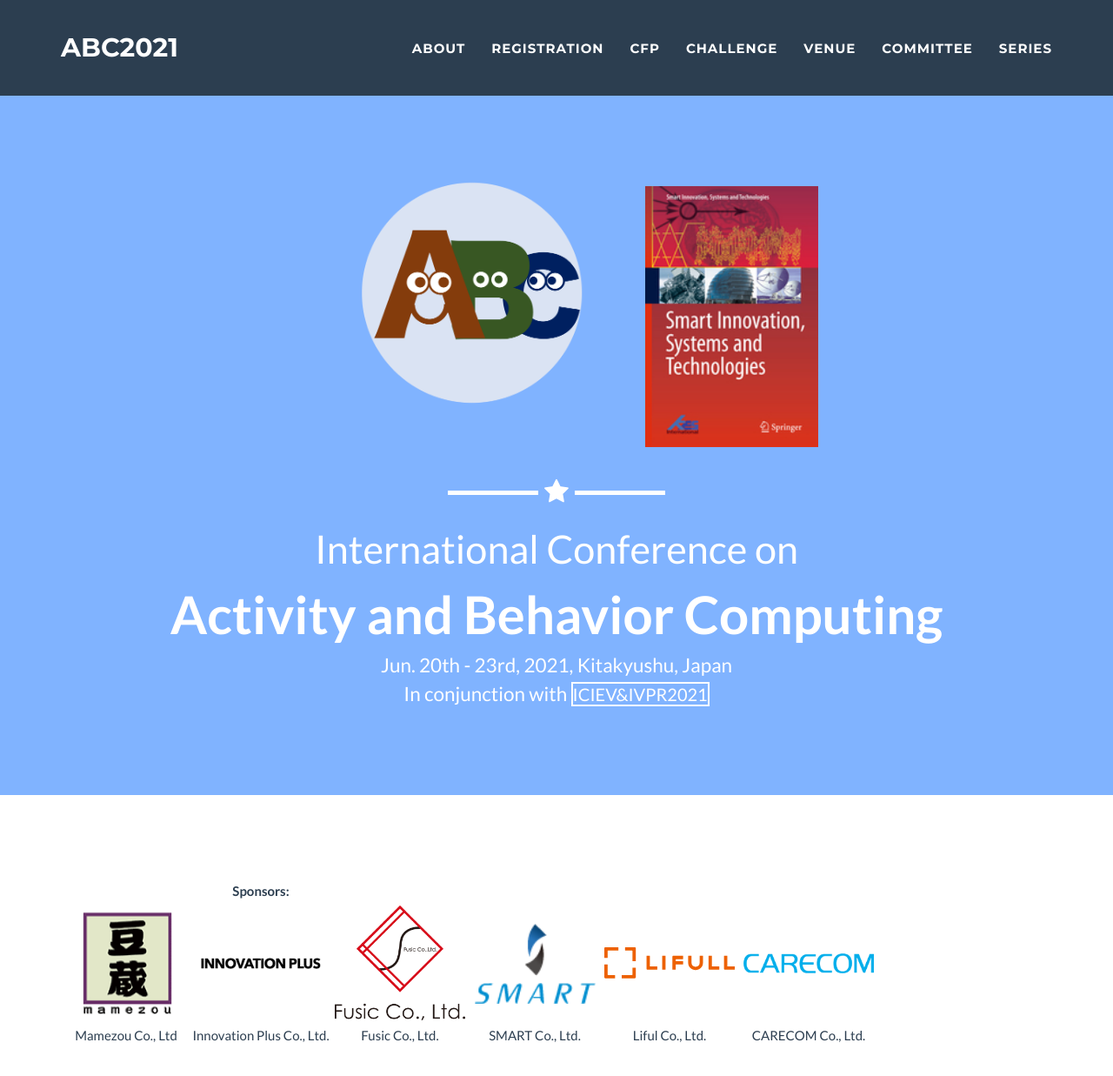
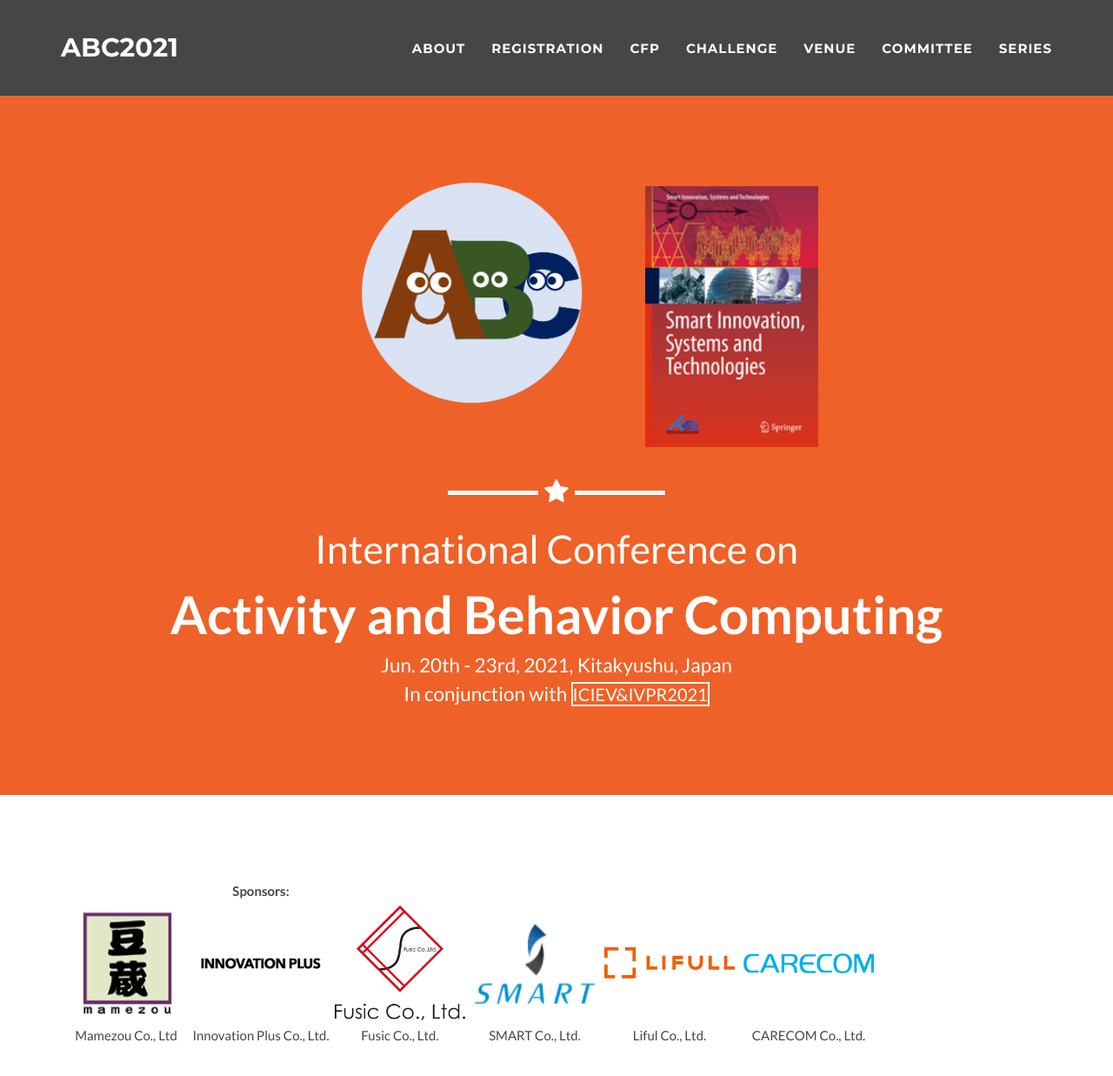
Before and after one commit to abc-research/abc-research.github.io, a Jekyll site: the page built from index.html, in a window 1280 px wide and 1400 px high. Shown: the top 1237 px of the window at 87% size. Built offline with Jekyll 4.4.1, drawn with Linux system fonts in a browser that asks for light colours.

Commit message:
Update _config.yml

```diff
--- a/_config.yml
+++ b/_config.yml
@@ -61,10 +61,10 @@ disqus_shortname: myshortname
 
 # Color settings (hex-codes without the leading hash-tag)
 color:
-  primary: 80B3FF
-  primary-rgb: "128,179,255"
-  secondary: 2c3e50 #FD6E8A
-  secondary-dark: 233140 #A2122F
+  primary: ee6128
+  primary-rgb: "238,97,40"
+  secondary: 444648
+  secondary-dark: 444648
 
 # Footer settings
 footer:
```
